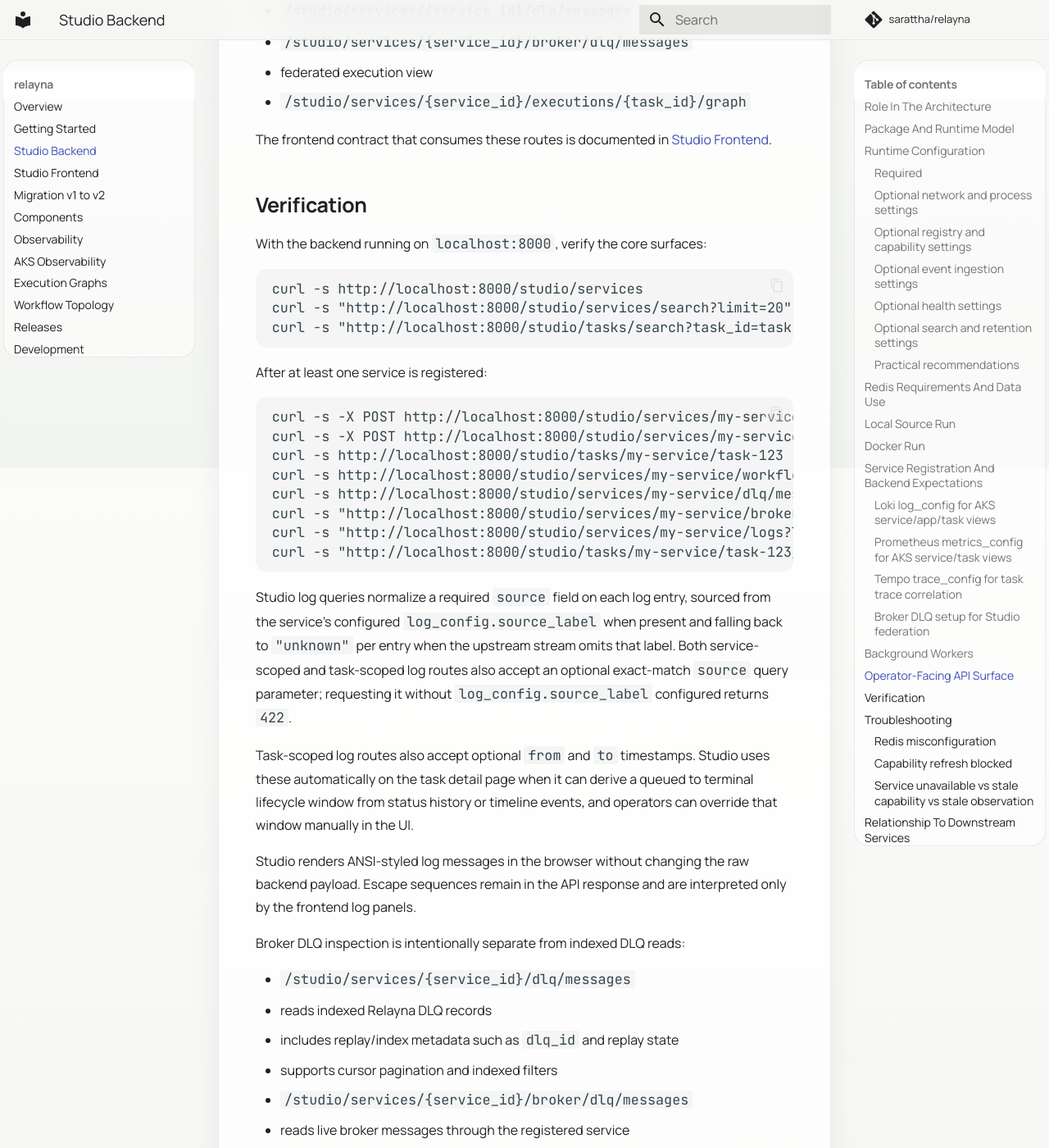
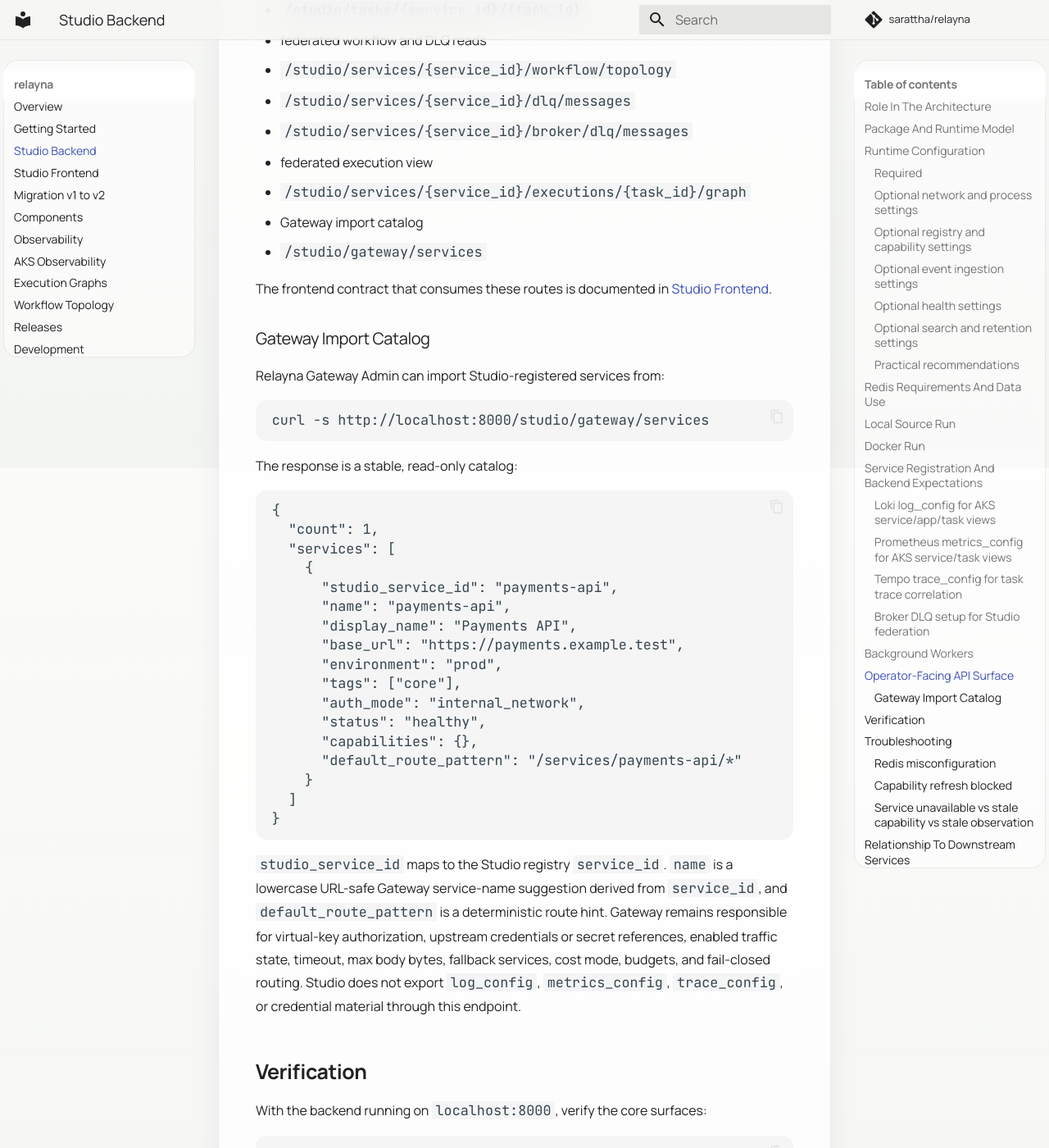
Before and after one commit to sarattha/relayna, an MkDocs documentation site: the page built from docs/studio-backend.md, in a window 1280 px wide and 1400 px high, scrolled down 17629 px. Shown: the whole window at 82% size. Built offline with MkDocs 1.6.1 and Material for MkDocs 9.7.7, drawn with Linux system fonts in a browser that asks for light colours; comment, search, counter and statistics services are not loaded; some of the changed text lies outside the part shown.

Commit message:
Add Studio Gateway export and GHCR release images

````diff
--- a/docs/studio-backend.md
+++ b/docs/studio-backend.md
@@ -176,6 +176,12 @@ Build:
 
 ```bash
 docker build -f studio/backend/Dockerfile -t relayna-studio-backend .
+```
+
+Tag releases publish the backend image to GHCR as:
+
+```text
+ghcr.io/sarattha/relayna-studio-backend
 ```
 
 Run:
@@ -599,9 +605,50 @@ The main operator surfaces are:
   - `/studio/services/{service_id}/broker/dlq/messages`
 - federated execution view
   - `/studio/services/{service_id}/executions/{task_id}/graph`
+- Gateway import catalog
+  - `/studio/gateway/services`
 
 The frontend contract that consumes these routes is documented in
 [Studio Frontend](studio-frontend.md).
+
+### Gateway Import Catalog
+
+Relayna Gateway Admin can import Studio-registered services from:
+
+```bash
+curl -s http://localhost:8000/studio/gateway/services
+```
+
+The response is a stable, read-only catalog:
+
+```json
+{
+  "count": 1,
+  "services": [
+    {
+      "studio_service_id": "payments-api",
+      "name": "payments-api",
+      "display_name": "Payments API",
+      "base_url": "https://payments.example.test",
+      "environment": "prod",
+      "tags": ["core"],
+      "auth_mode": "internal_network",
+      "status": "healthy",
+      "capabilities": {},
+      "default_route_pattern": "/services/payments-api/*"
+    }
+  ]
+}
+```
+
+`studio_service_id` maps to the Studio registry `service_id`. `name` is a
+lowercase URL-safe Gateway service-name suggestion derived from `service_id`,
+and `default_route_pattern` is a deterministic route hint. Gateway remains
+responsible for virtual-key authorization, upstream credentials or secret
+references, enabled traffic state, timeout, max body bytes, fallback services,
+cost mode, budgets, and fail-closed routing. Studio does not export
+`log_config`, `metrics_config`, `trace_config`, or credential material through
+this endpoint.
 
 ## Verification
 
````
Also changed, not shown: other parts of docs/studio-backend.md (+1 -0 lines), .codex/plans/issues-72-73-studio-gateway-ghcr.md (added, +186 -0 lines), apps/studio/src/pages/ServicesPage.tsx (+19 -0 lines), docs/studio-frontend.md (+14 -0 lines), 7 other files.
